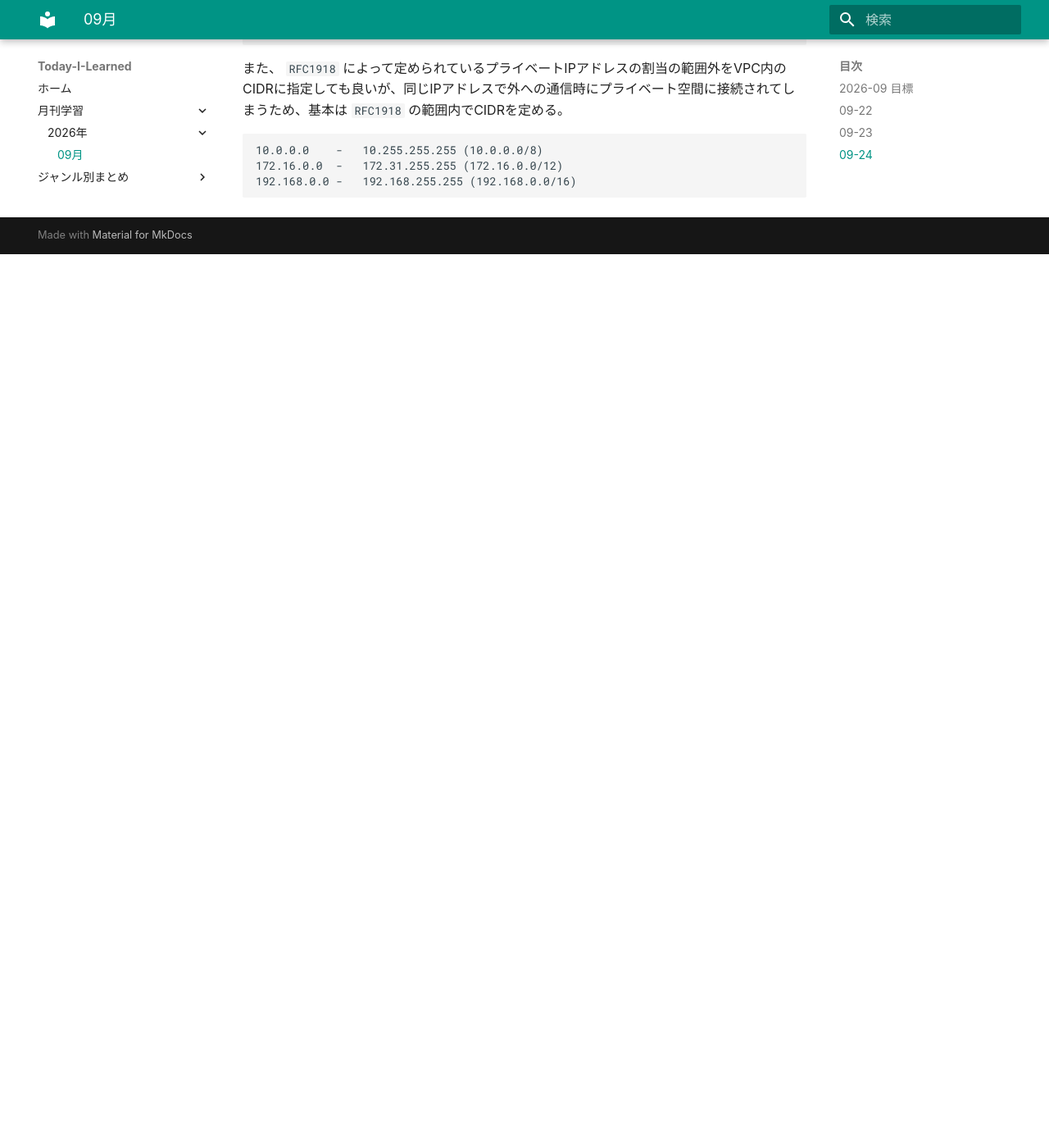
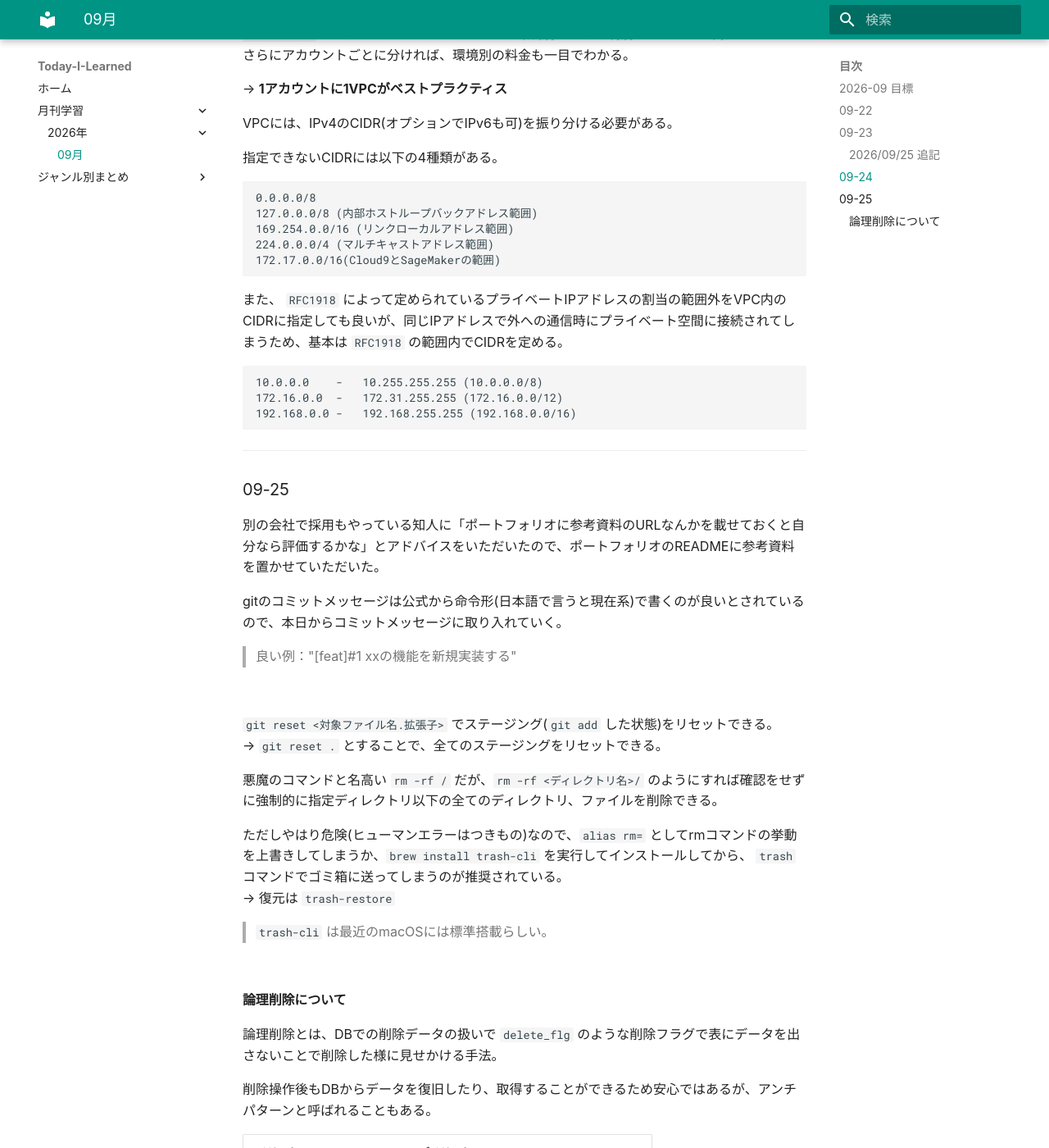
Before and after one commit to wararabesashimi/today-i-learned, an MkDocs documentation site: the page built from docs/2026-09.md, in a window 1280 px wide and 1400 px high, scrolled down 2071 px. Shown: the whole window at 82% size. Built offline with MkDocs 1.6.1 and Material for MkDocs 9.7.7, drawn with Linux system fonts in a browser that asks for light colours; some web fonts are replaced; before the commit the page ends 2381 px from its top, so only the background shows below that; some of the changed text lies outside the part shown.

Commit message:
[feat] gitのコミットメッセージ, reset, rm, 論理削除について学習した記憶を追加する

````diff
--- a/docs/2026-09.md
+++ b/docs/2026-09.md
@@ -34,7 +34,14 @@
 `git remote add <リモート名> <リモートリポジトリのリンク>` でorigin以外のリモートリポジトリを保持しておくことができる。<br>
 → リンクには `https` か `SSH` のものを貼り付ける。
 
-pushする時には以下の様に追加したリモートリポジトリ名を指定する。
+##### 2026/09/25 追記
+> `git clone` 等したローカルリポジトリの中に生成される .git ディレクトリにより、リポジトリごとの情報が保持されているため、`git branch` や `git remote` といったコマンドはローカルリポジトリ配下でしか実行できない。<br>
+さらに、一つのローカルリポジトリから複数のリモートリポジトリにpushするわけではないなら、`git remote add` で複数のリモートリポジトリを保持しておく理由は特になさそう。<br>
+複数のリモートリポジトリをoriginとして設定するなら、<br>
+`git remote set-url --add <リモート名> <2つ目のリモートリポジトリのリンク>`<br>
+とすれば、`git push` とするだけで<リモート名>にsetされた全てのリポジトリのブランチにpushされる。
+
+個別のリポジトリにpushする時には、`git remote add` で追加したリモート名を指定する。
 ```
 git push <リモート名> <ブランチ名>
 ```
@@ -83,3 +90,42 @@ VPCには、IPv4のCIDR(オプションでIPv6も可)を振り分ける必要が
 172.16.0.0	-	172.31.255.255 (172.16.0.0/12)
 192.168.0.0 -   192.168.255.255 (192.168.0.0/16)
 ```
+
+---
+
+### 09-25
+
+別の会社で採用もやっている知人に「ポートフォリオに参考資料のURLなんかを載せておくと自分なら評価するかな」とアドバイスをいただいたので、ポートフォリオのREADMEに参考資料を置かせていただいた。
+
+gitのコミットメッセージは公式から命令形(日本語で言うと現在系)で書くのが良いとされているので、本日からコミットメッセージに取り入れていく。
+> 良い例："[feat]#1 xxの機能を新規実装する"
+
+<br>
+
+`git reset <対象ファイル名.拡張子>` でステージング(`git add` した状態)をリセットできる。<br>
+→ `git reset .` とすることで、全てのステージングをリセットできる。
+
+悪魔のコマンドと名高い `rm -rf /` だが、`rm -rf <ディレクトリ名>/` のようにすれば確認をせずに強制的に指定ディレクトリ以下の全てのディレクトリ、ファイルを削除できる。
+
+ただしやはり危険(ヒューマンエラーはつきもの)なので、`alias rm=` としてrmコマンドの挙動を上書きしてしまうか、`brew install trash-cli` を実行してインストールしてから、 `trash` コマンドでゴミ箱に送ってしまうのが推奨されている。<br>
+→ 復元は `trash-restore`
+
+> `trash-cli` は最近のmacOSには標準搭載らしい。
+
+<br>
+
+#### 論理削除について
+
+論理削除とは、DBでの削除データの扱いで `delete_flg` のような削除フラグで表にデータを出さないことで削除した様に見せかける手法。
+
+削除操作後もDBからデータを復旧したり、取得することができるため安心ではあるが、アンチパターンと呼ばれることもある。
+
+| メリット | デメリット |
+|:---|:---|
+| 心理的な安心感がある<br>削除データを復旧させられる<br>削除データを取得できる | データが肥大化することでパフォーマンス低下<br>取得時の条件によるクエリ複雑化<br>ユニーク制約の工夫が必要 |
+
+これを防ぐために、やはり一定期間で条件に引っ掛かるレコードはバックアップ(定期実行か削除時にログ出力等)を取った上で物理削除をする等で対策すると良いと思われる。<br>
+→ ユニーク制約に関してだけ言えば、別途 `deleted_at` カラムを作成し、`email` 等との複合ユニーク制約にすることで回避するという方法もある。
+
+論理削除が絶対に悪というわけではなく、ユースケースによる。<br>
+→ 例えばjoinが少ないとか、データ肥大化の恐れが少ないとか、ユニーク制約を考慮する必要がない等の場合は論理削除を採用しても良いと言える。
````
